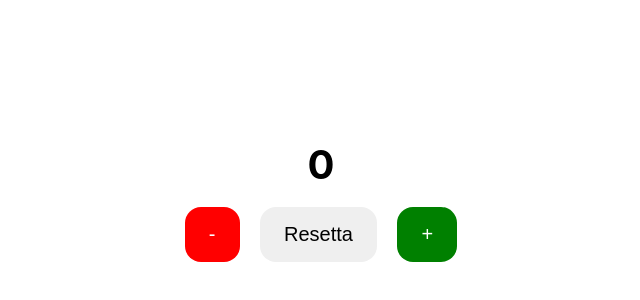
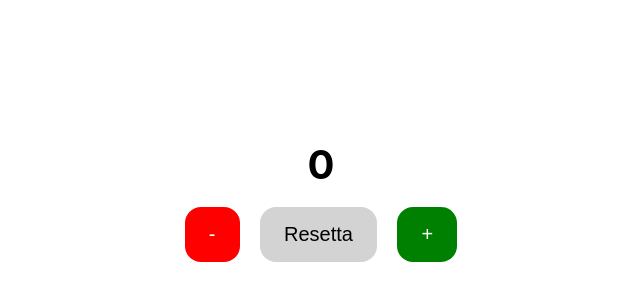
Before and after one commit to ricchio-giulia/Progetto_JavaScript_Basics, a plain HTML site: page index.html in a window 1280 px wide. Shown: the part 200-500 px from the top of the page, without its empty margins (319-959 px from the left). Drawn offline with Linux system fonts and the light colour scheme.

Commit message:
Update style.css

```diff
--- a/css/style.css
+++ b/css/style.css
@@ -25,12 +25,17 @@ button {
     border: none;
 }
 
+#decremento {
+    background-color: red;
+    color: white;
+}
+
+#resetta {
+    background-color: lightgrey;
+    color: black;
+}
+
 #incremento {
     background-color: green!important;
     color: white;
 }
-
-#decremento {
-    background-color: red;
-    color: white;
-}
```
